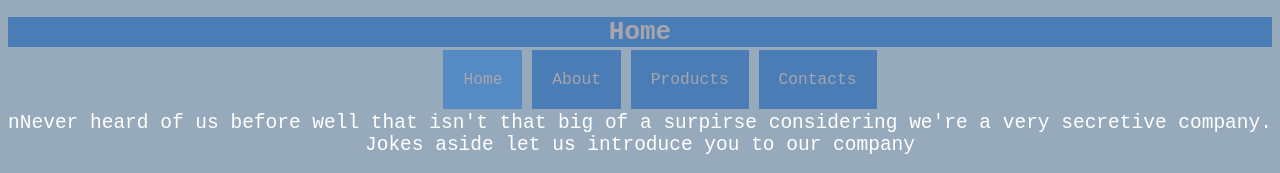
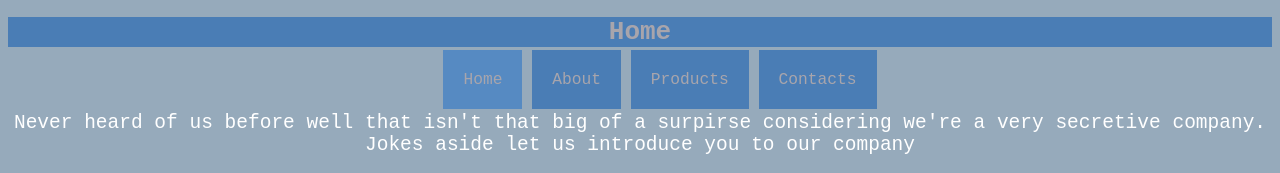
Before and after one commit to StaticZeTv/Racingintothenight, a plain HTML site: page index.html in a window 1280 px wide. Shown: the top 173 px of the page. Drawn offline with Linux system fonts and the light colour scheme.

Commit message:
Update index.html

```diff
--- a/index.html
+++ b/index.html
@@ -43,7 +43,7 @@
 
 
 
-<p>nNever heard of us before well that isn't that big of a surpirse considering we're a very secretive company. Jokes aside let us introduce you to our company</p>
+<p>Never heard of us before well that isn't that big of a surpirse considering we're a very secretive company. Jokes aside let us introduce you to our company</p>
 
 
 
```
